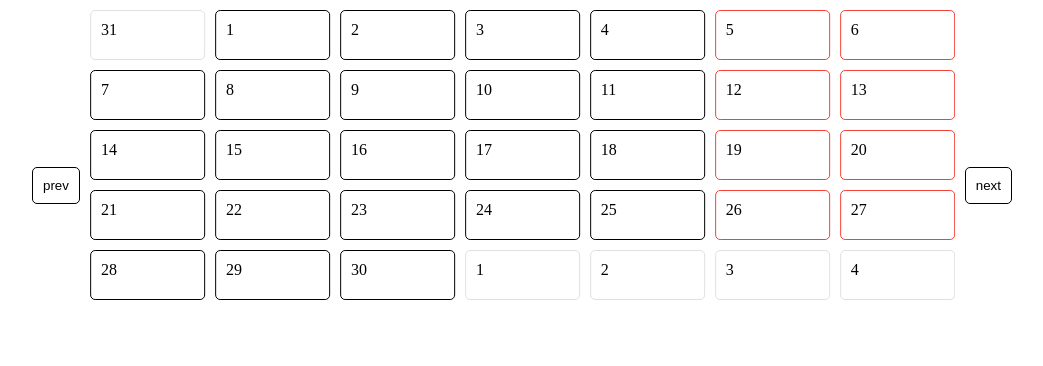
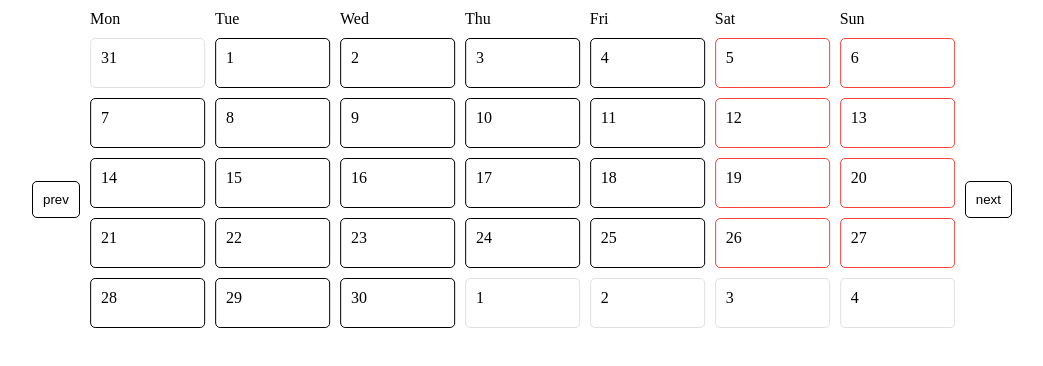
Before and after one commit to NMakarevich/angular-calendar, an Angular app: page / in a window 1280 px wide. Shown: the top 366 px of the page, without its empty margins (118-1161 px from the left). Built offline with nearby package versions, Linux system fonts and the light colour scheme.

Commit message:
refactor: delete title, add names week days

```diff
--- a/src/app/calendar/month/month.component.ts
+++ b/src/app/calendar/month/month.component.ts
@@ -8,11 +8,8 @@ import { Component, Input } from '@angular/core';
 export class MonthComponent {
   @Input() date!: Date;
 
-  stringDate() {
-    return this.date.toLocaleDateString('en-US', {
-      month: 'long',
-      year: 'numeric',
-    });
+  get weekDays() {
+    return ['Mon', 'Tue', 'Wed', 'Thu', 'Fri', 'Sat', 'Sun'];
   }
 
   generateDaysArray = () => {
```
